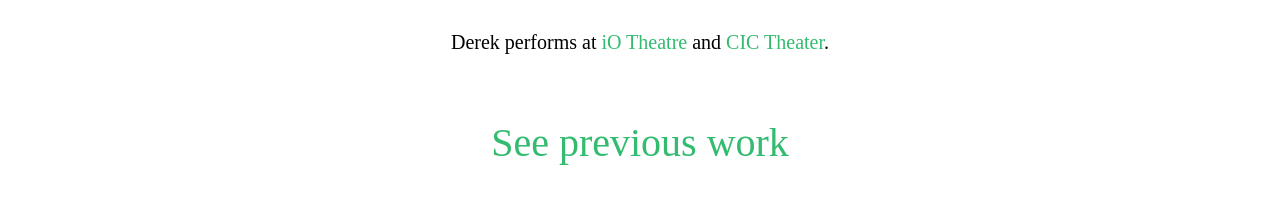
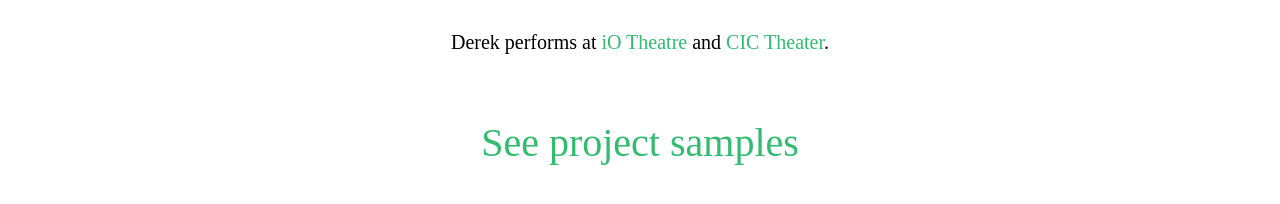
Before and after one commit to shoemakerdr/shoemakerdr.github.io, a Gatsby site: page /about in a window 1280 px wide. Shown: the part 638-842 px from the top of the page. Built offline with nearby package versions, Linux system fonts and the light colour scheme; Gatsby itself is replaced by a stand-in of ours.

Commit message:
Changed projects link text

```diff
--- a/src/pages/about.js
+++ b/src/pages/about.js
@@ -28,7 +28,7 @@ const AboutPage = () =>
                 href='https://www.cictheater.com'
             >CIC Theater</a>.
         </p>
-        <StyledLink to='/projects'>See previous work</StyledLink>
+        <StyledLink to='/projects'>See project samples</StyledLink>
     </div>
 
 export default AboutPage
```
